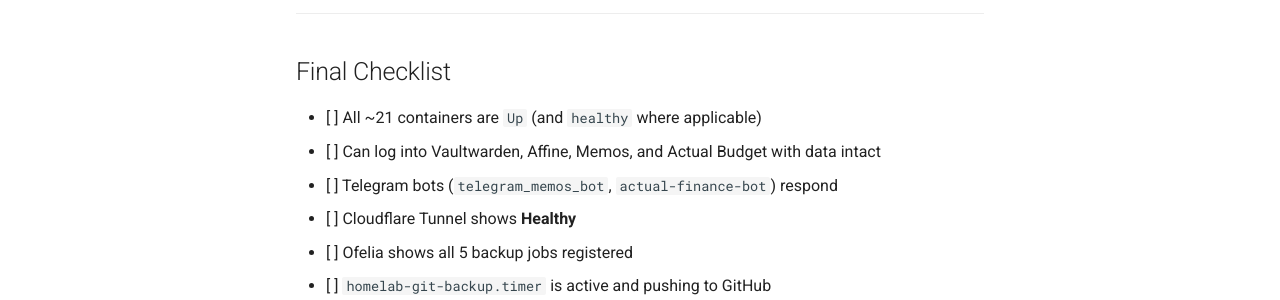
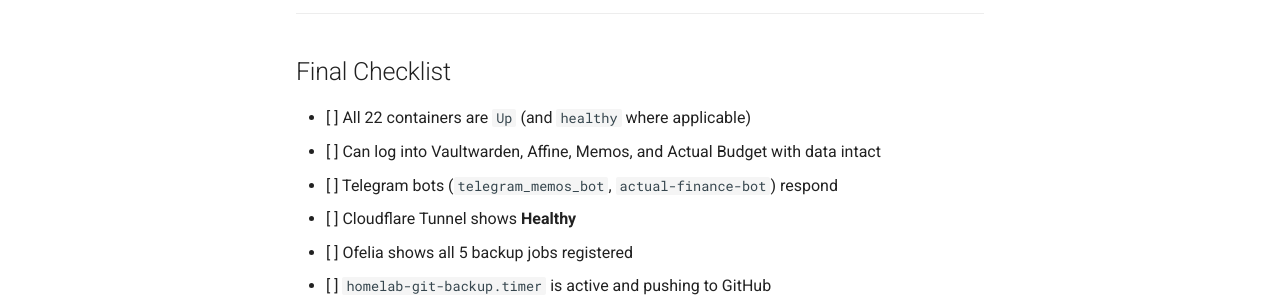
Before and after one commit to iroshan/homelab, an MkDocs documentation site: the page built from docs/disaster-recovery/05-verify.md, in a window 1280 px wide and 900 px high, scrolled down 1450 px. Shown: the part 473-773 px from the top of the window. Built offline with MkDocs 1.6.1 and Material for MkDocs 9.7.7, drawn with Linux system fonts in a browser that asks for light colours.

Commit message:
[AUTO] Backup - 2 files changed - 2026-11-28 08:51:58

```diff
--- a/docs/disaster-recovery/05-verify.md
+++ b/docs/disaster-recovery/05-verify.md
@@ -73,7 +73,7 @@ systemctl status homelab-git-backup.timer --no-pager
 
 ## Final Checklist
 
-- [ ] All ~21 containers are `Up` (and `healthy` where applicable)
+- [ ] All 22 containers are `Up` (and `healthy` where applicable)
 - [ ] Can log into Vaultwarden, Affine, Memos, and Actual Budget with data intact
 - [ ] Telegram bots (`telegram_memos_bot`, `actual-finance-bot`) respond
 - [ ] Cloudflare Tunnel shows **Healthy**
```
Also changed, not shown: 1 other file.
